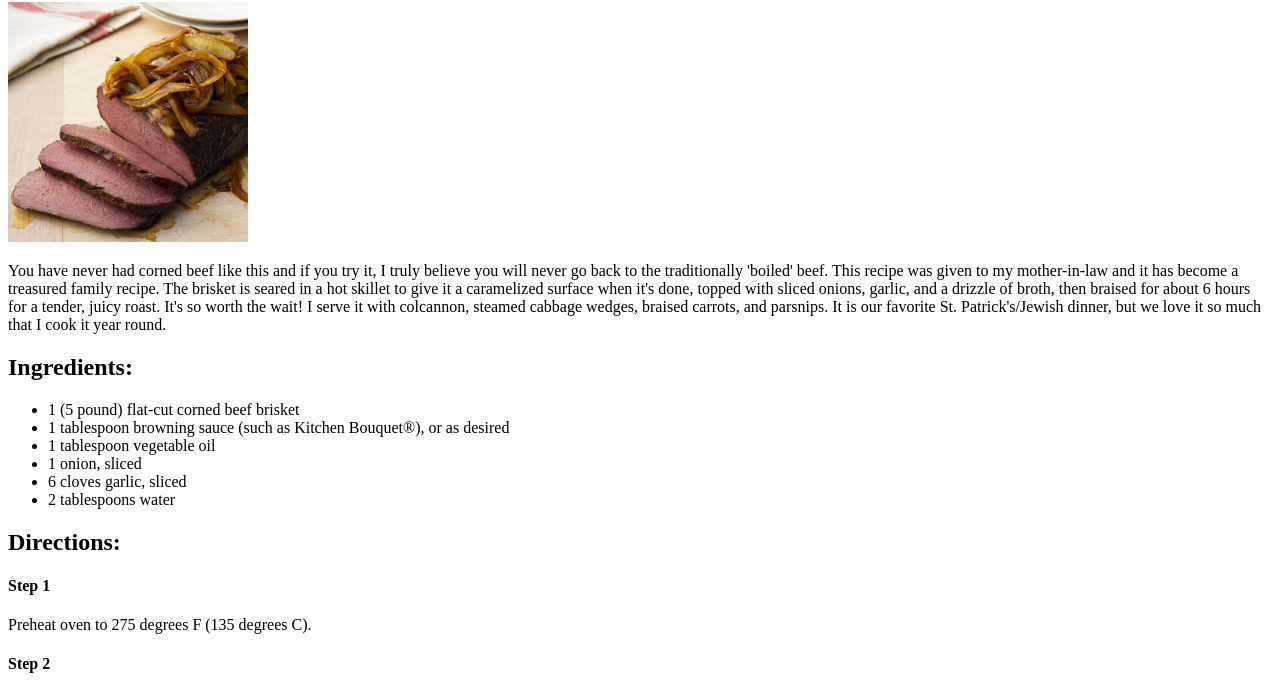
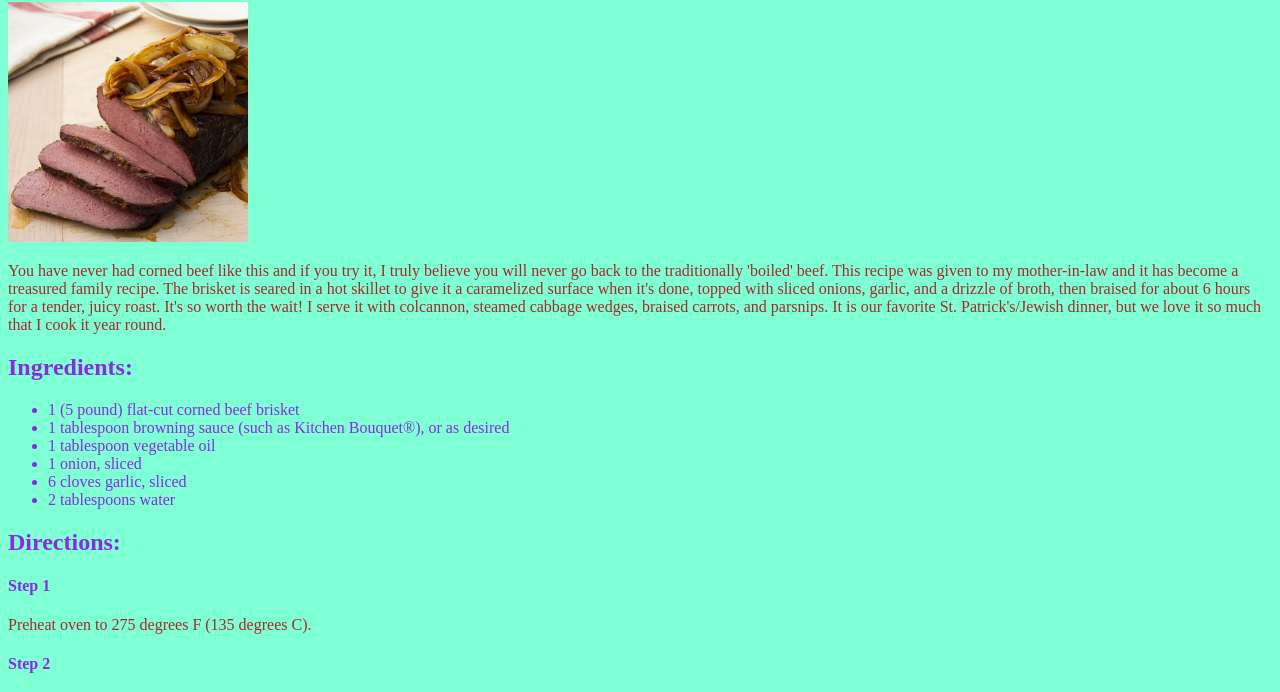
Before and after one commit to LodiEduardo/odin-recipes, a plain HTML site: page recipes/beef-brisket.html in a window 1280 px wide. Shown: the part 104-796 px from the top of the page. Drawn offline with Linux system fonts and the light colour scheme.

Commit message:
Add styles.css, add stylesheet link to all pages.

```diff
--- /dev/null
+++ b/css/styles.css
@@ -0,0 +1,8 @@
+body{
+    background-color: aquamarine;
+    color: blueviolet;
+}
+
+p{
+    color: brown;
+}
--- a/recipes/beef-brisket.html
+++ b/recipes/beef-brisket.html
@@ -3,6 +3,7 @@
     <head>
         <meta charset="UTF-8">
         <title>Braised Corned Beef Brisket</title>
+        <link rel="stylesheet" href="../css/styles.css">
     </head>
 
     <body>
```
Also changed, not shown: index.html (+1 -0 lines), recipes/garlic-shrimp-pasta.html (+1 -0 lines), recipes/lasagna.html (+1 -0 lines).
